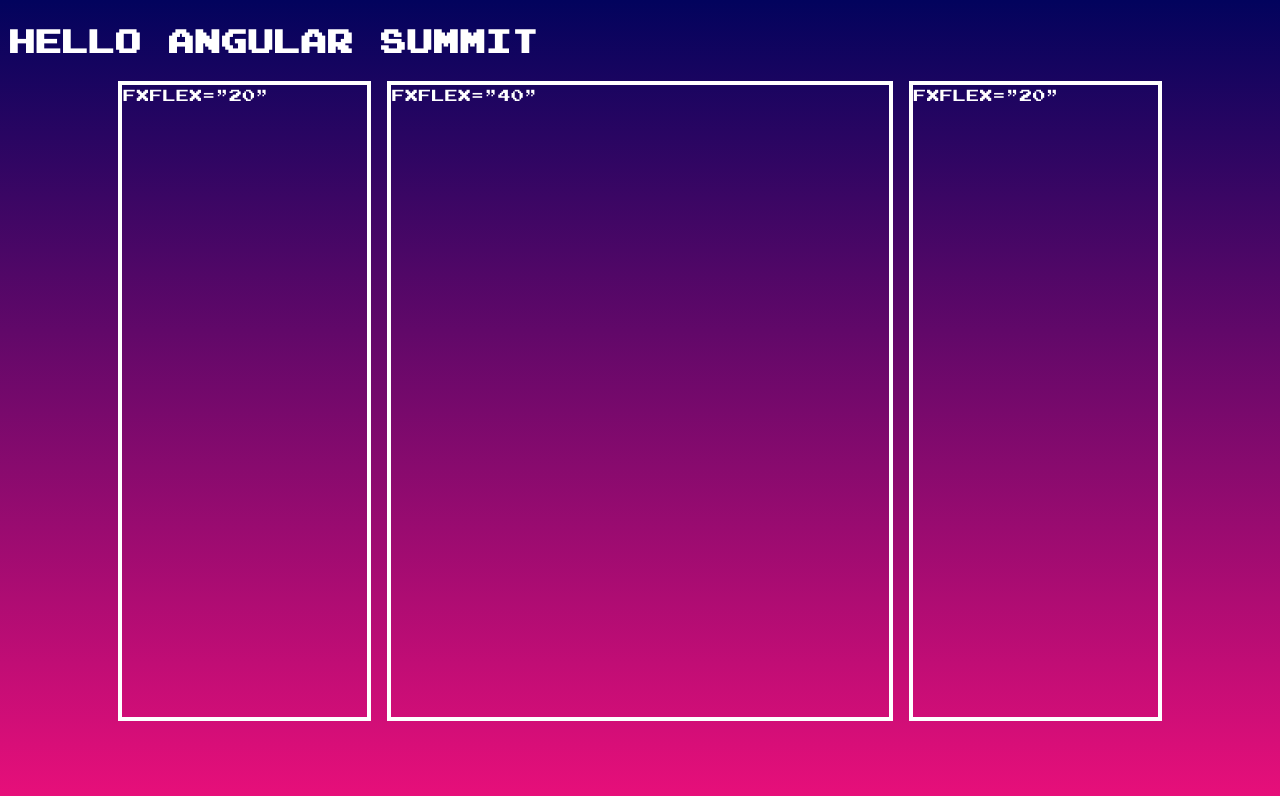
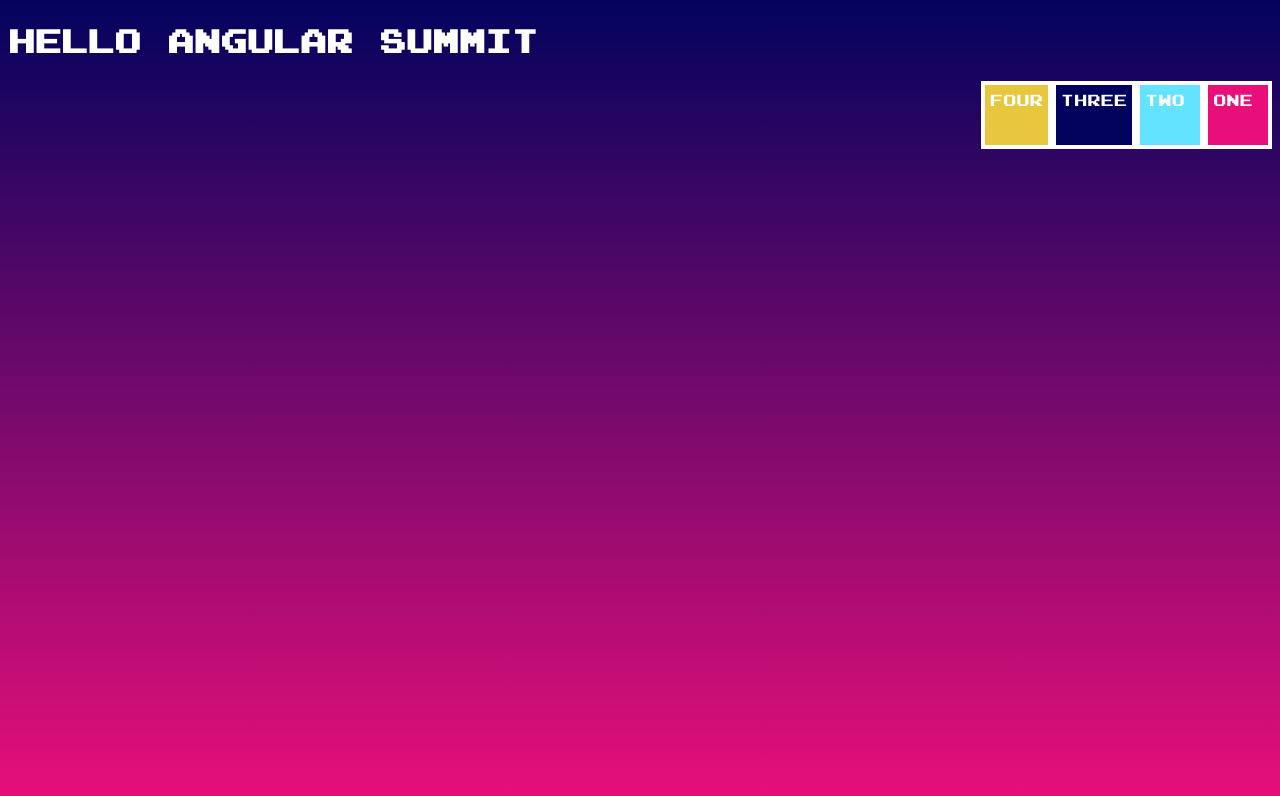
Before and after one commit to cheerypick/flex-app, an Angular app: page / in a window 1280 px wide. Shown: the top 796 px of the page. Built offline with nearby package versions, Linux system fonts and the light colour scheme.

Commit message:
experiments with flex layout

```diff
--- a/package.json
+++ b/package.json
@@ -15,6 +15,7 @@
     "@angular/common": "^4.0.0",
     "@angular/compiler": "^4.0.0",
     "@angular/core": "^4.0.0",
+    "@angular/flex-layout": "^2.0.0-beta.8",
     "@angular/forms": "^4.0.0",
     "@angular/http": "^4.0.0",
     "@angular/platform-browser": "^4.0.0",
--- a/src/app/app.component.html
+++ b/src/app/app.component.html
@@ -1,6 +1,7 @@
 <header>
   <h1>Hello Angular Summit</h1>
 </header>
+<!--
 <article fxLayout='row'
          fxLayout.lt-md="column"
          fxLayoutGap="1em"
@@ -9,4 +10,11 @@
   <div class="card" fxFlex="40">  fxFlex="40"  </div>
   <div class="card" fxFlex="20" fxHide.xs> fxFlex="20" </div>
 </article>
+-->
+
+
+<div class="container" fxLayout="row-reverse">
+  <div>One</div> <div>Two</div> <div>Three</div> <div>Four</div>
+</div>
+
 <footer></footer>
--- a/src/styles.css
+++ b/src/styles.css
@@ -30,3 +30,27 @@
 article {
   height: 80vh;
 }
+
+.container div {
+  min-height: 50px;
+  min-width: 50px;
+  background-color: #02035d;
+  border: 4px solid white;
+  padding: 5px;
+}
+
+
+
+.container div:first-child {
+  background-color: #e80f7a;
+}
+
+
+.container div:nth-of-type(2) {
+  background-color: #63e3ff;
+}
+
+
+.container div:last-child {
+  background-color: #e8c63e;
+}
```
